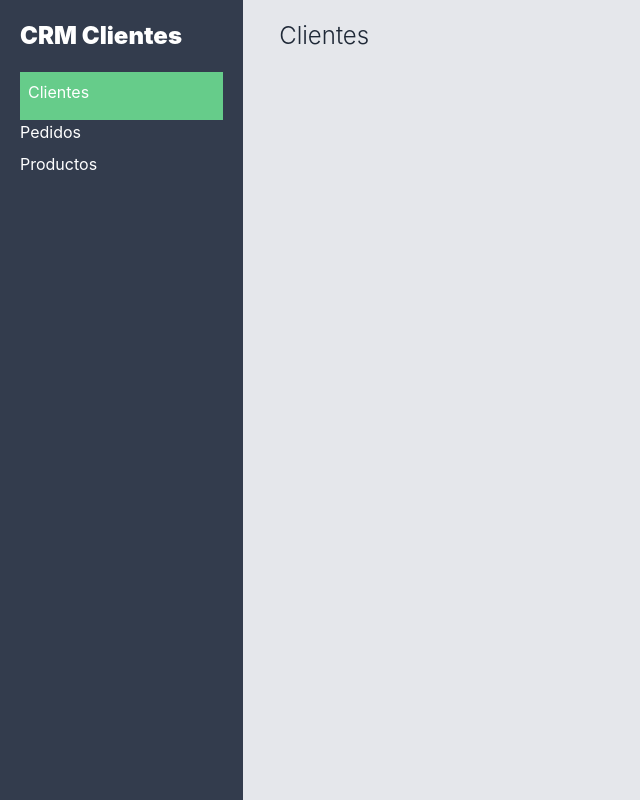
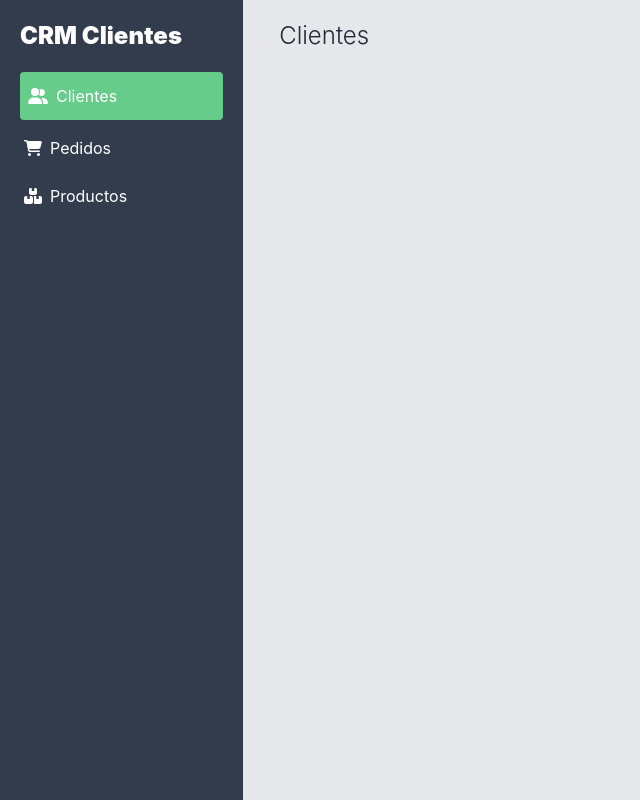
Before and after one commit to Miguel-Espinales-ESES/crm_nextTypeScript_tailwindcss, a Next.js app: page / in a window 1280 px wide. Shown: the whole page, without its empty margins (0-640 px from the left). Built offline with nearby package versions, Linux system fonts and the light colour scheme.

Commit message:
agregando animacion al sidebar

```diff
--- a/components/Layout/index.tsx
+++ b/components/Layout/index.tsx
@@ -35,7 +35,7 @@ const Layout: React.FC<Props> = ({ children }) => {
                 <title >CRM - Administración de Clientes</title>
                 <meta name="description" content="Generated by create next app" />
                 <link rel="icon" href="/favicon.ico" />
-                <link rel="stylesheet" href="https://cdnjs.cloudflare.com/ajax/libs/normalize/8.0.1/normalize.min.css" integrity="sha512-NhSC1YmyruXifcj/KFRWoC561YpHpc5Jtzgvbuzx5VozKpWvQ+4nXhPdFgmx8xqexRcpAglTj9sIBWINXa8x5w==" crossorigin="anonymous" referrerpolicy="no-referrer" />
+                <link rel="stylesheet" href="https://cdnjs.cloudflare.com/ajax/libs/normalize/8.0.1/normalize.min.css" integrity="sha512-NhSC1YmyruXifcj/KFRWoC561YpHpc5Jtzgvbuzx5VozKpWvQ+4nXhPdFgmx8xqexRcpAglTj9sIBWINXa8x5w==" crossOrigin="anonymous" referrerPolicy="no-referrer" />
             </Head>
 
             {
--- a/components/Sidebar/NavItem.tsx
+++ b/components/Sidebar/NavItem.tsx
@@ -1,21 +1,20 @@
-import React from 'react'
-import Link from 'next/link'
+import React, { cloneElement } from 'react'
+import { useRouter } from 'next/router'
+import { Props } from './Types'
 
-type Props = {
-    label?: string | React.ReactNode
-    url: string
-    active?: boolean
-}
-
-const NavItem: React.FC<Props> = ({label, url, active}) => {
-    return(
-        <li className={`${(active) ? 'p-2 bg-primary' : null}`}>
-        <Link href={url}>
-            <a className='block mb-2 text-white'>
-                {label}
-            </a>
-        </Link>
-    </li>
+const NavItem: React.FC<Props> = ({ label, url, active, Icon }) => {
+    const router = useRouter()
+    return (
+        <li onClick={() => router.push(url)} className={`${(active) ? 'p-1 bg-primary' : 'hover:bg-primary-content hover:text-base-content'} cursor-pointer my-2 text-white transition duration-75 rounded text-ellipsis whitespace-nowrap`}>
+            <div className='flex flex-row gap-2 py-2 transition duration-200 ease-out hover:ease-in'>
+                <span className='ml-1'>
+                    {
+                        Icon && cloneElement(Icon as React.ReactElement<any>, { className: 'w-8' })
+                    }
+                </span>
+                <a>{label}</a>
+            </div>
+        </li>
     )
 }
 
--- /dev/null
+++ b/components/Sidebar/Types/index.ts
@@ -0,0 +1,6 @@
+export type Props = {
+    label?: string | React.ReactNode,
+    url: string,
+    active?: boolean,
+    Icon?: React.ReactNode
+}
--- a/components/Sidebar/index.tsx
+++ b/components/Sidebar/index.tsx
@@ -1,8 +1,10 @@
 import React from 'react';
 import { useRouter } from 'next/router'
-
 // componets
 import NavItem from './NavItem'
+// icon
+import { FontAwesomeIcon } from '@fortawesome/react-fontawesome'
+import { faUserGroup, faShoppingCart, faBoxesStacked } from '@fortawesome/free-solid-svg-icons'
 
 type Props = {}
 
@@ -19,16 +21,19 @@ const Sidebar: React.FC<Props> = () => {
                     url='/'
                     label='Clientes'
                     active={(router.pathname === '/') ? true : false}
+                    Icon={<FontAwesomeIcon icon={faUserGroup} />}
                 />
                 <NavItem
                     url='/pedidos'
                     label='Pedidos'
                     active={(router.pathname === '/pedidos') ? true : false}
+                    Icon={<FontAwesomeIcon icon={faShoppingCart} />}
                 />
                 <NavItem
                     url='/productos'
                     label='Productos'
                     active={(router.pathname === '/productos') ? true : false}
+                    Icon={<FontAwesomeIcon icon={faBoxesStacked} />}
                 />
             </nav>
         </aside>
```
